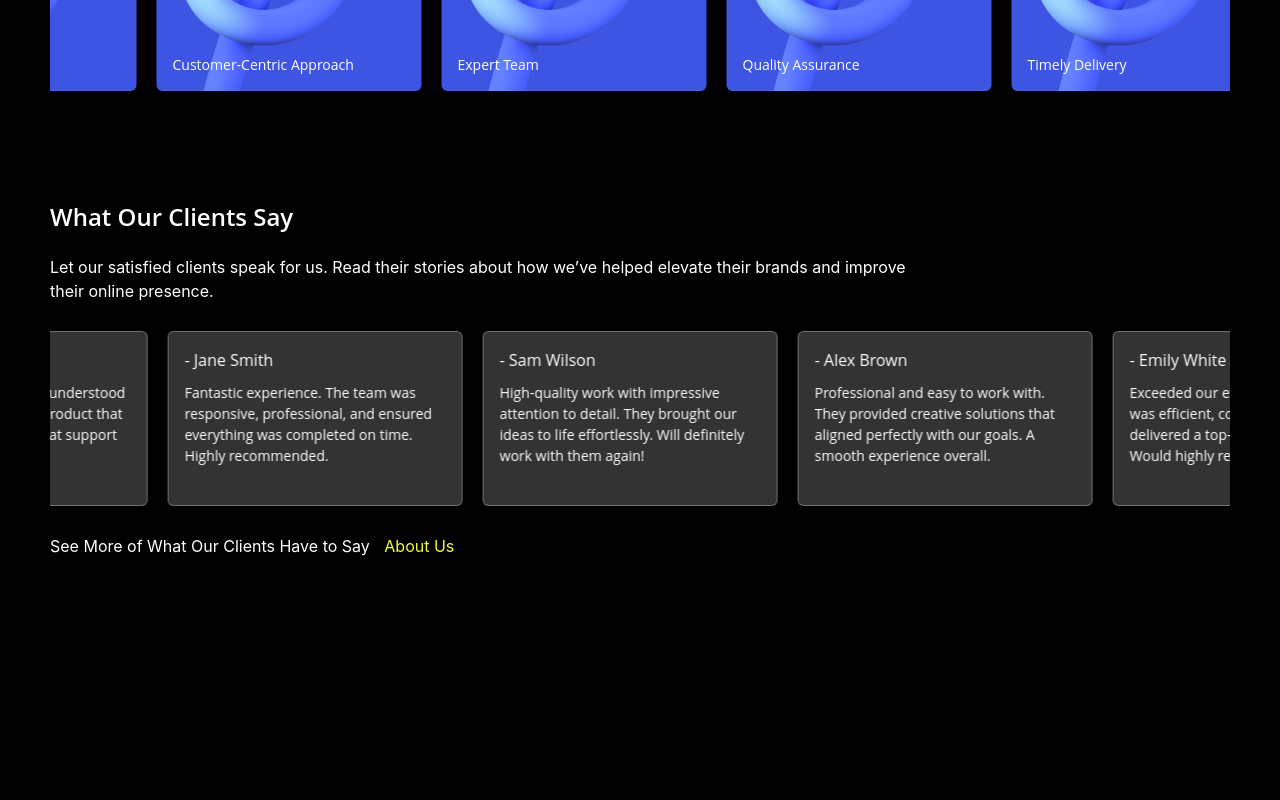
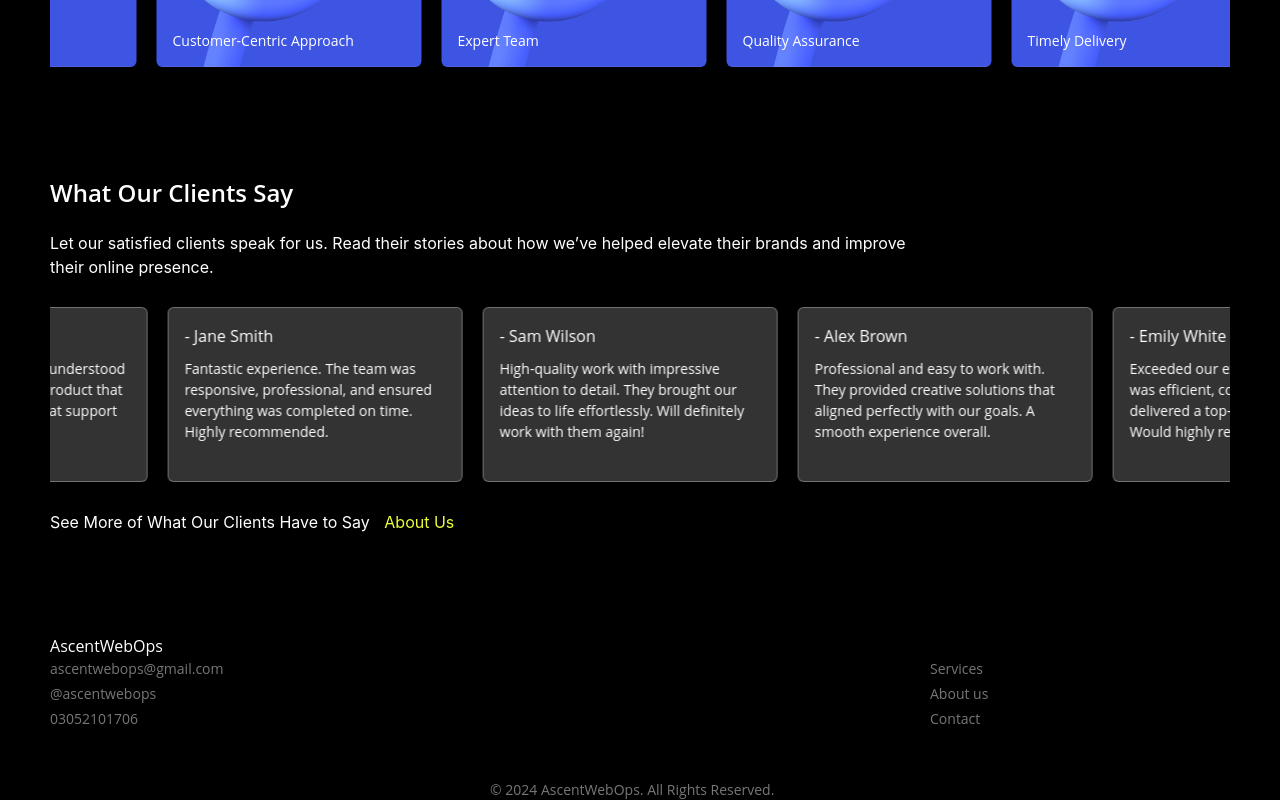
Before and after one commit to Meer786777/ascentwebops, a React (Create React App) app: page / in a window 1280 px wide. Shown: the part 2464-3264 px from the top of the page. Before the commit the page ends 3072 px from the top, so only its background shows below. Built offline with nearby package versions, Linux system fonts and the light colour scheme.

Commit message:
footer added

```diff
--- a/src/App.tsx
+++ b/src/App.tsx
@@ -7,6 +7,7 @@ import Whatwedo from './components/whatwedo';
 import Whatweprovide from './components/whatweprovide';
 import WhyUS from './components/whyUs';
 import Review from './components/review';
+import Footer from './assets/footer';
 function App() {
   return (
     <>
@@ -17,7 +18,9 @@ function App() {
     <Whatweprovide/>
     <WhyUS/>
     <Review/>
+    <Footer/>
     </div>
+
     </>
   );
 }
--- a/src/assets/Accordion.tsx
+++ b/src/assets/Accordion.tsx
@@ -10,7 +10,7 @@ const Accordion: React.FC<AccordionProps> = ({ title, text }) => {
   const [open, setOpen] = useState(false);
 
   return (
-    <div className="p-4 mt-5 bg-gradient-to-r from-gray-200/30 to-gray-500/70 backdrop-blur-3xl rounded-2xl shadow-xl">
+    <div className="p-3 pl-4 pr-4 mt-5 bg-gradient-to-r from-gray-200/30 to-gray-500/70 backdrop-blur-3xl rounded-3xl shadow-xl">
       <button onClick={() => setOpen(!open)} className="w-full flex justify-between">
         <span className="Accordion-h1">{title}</span>
         <span className="plusminus">{open ? "-" : "+"}</span>
--- /dev/null
+++ b/src/assets/footer.tsx
@@ -0,0 +1,26 @@
+function Footer() {
+    return (
+        <>
+            <div className="Whatwedo-section">
+                <h1 className="nav-logo">AscentWebOps</h1>
+                <div className="flex justify-between items-start">
+                    <div className="flex justify-start items-start flex-col gap-1">
+                        <a className="footer-links" href="mailto:ascentwebops@gmail.com">ascentwebops@gmail.com</a>
+                        <a className="footer-links" href="https://twitter.com/ascentwebops" target="_blank" rel="noopener noreferrer">@ascentwebops</a>
+                        <a className="footer-links" href="tel:+923052101706">03052101706</a>
+                    </div>
+                    <div className="flex justify-start items-start flex-col gap-1">
+                        <a className="footer-links" href="#">Services</a>
+                        <a className="footer-links" href="#">About us</a>
+                        <a className="footer-links" href="#">Contact</a>
+                    </div>
+                </div>
+            </div>
+            <div className="footer-rights footer-links">
+                    <p>© {new Date().getFullYear()} AscentWebOps. All Rights Reserved.</p>
+                </div>
+        </>
+    );
+}
+
+export default Footer;
--- a/src/components/css/herosection.css
+++ b/src/components/css/herosection.css
@@ -107,6 +107,7 @@
     color: white;
     font-weight: 500;
     font-family: "Open Sans", sans-serif;
+    cursor: pointer;
 }
 .nav-link-con{
     font-size: 16px;
@@ -114,3 +115,13 @@
     font-weight: 300;
     font-family: "Open Sans", sans-serif;
 }
+.footer-links{
+    width: 300px;
+    font-size: 14px;
+    color: rgb(119, 119, 119);
+    font-family: "Open Sans", sans-serif;
+    cursor: pointer;
+}
+.footer-links:hover{
+    color: white;
+}
```
Also changed, not shown: src/assets/images/image1agency.jpg.
